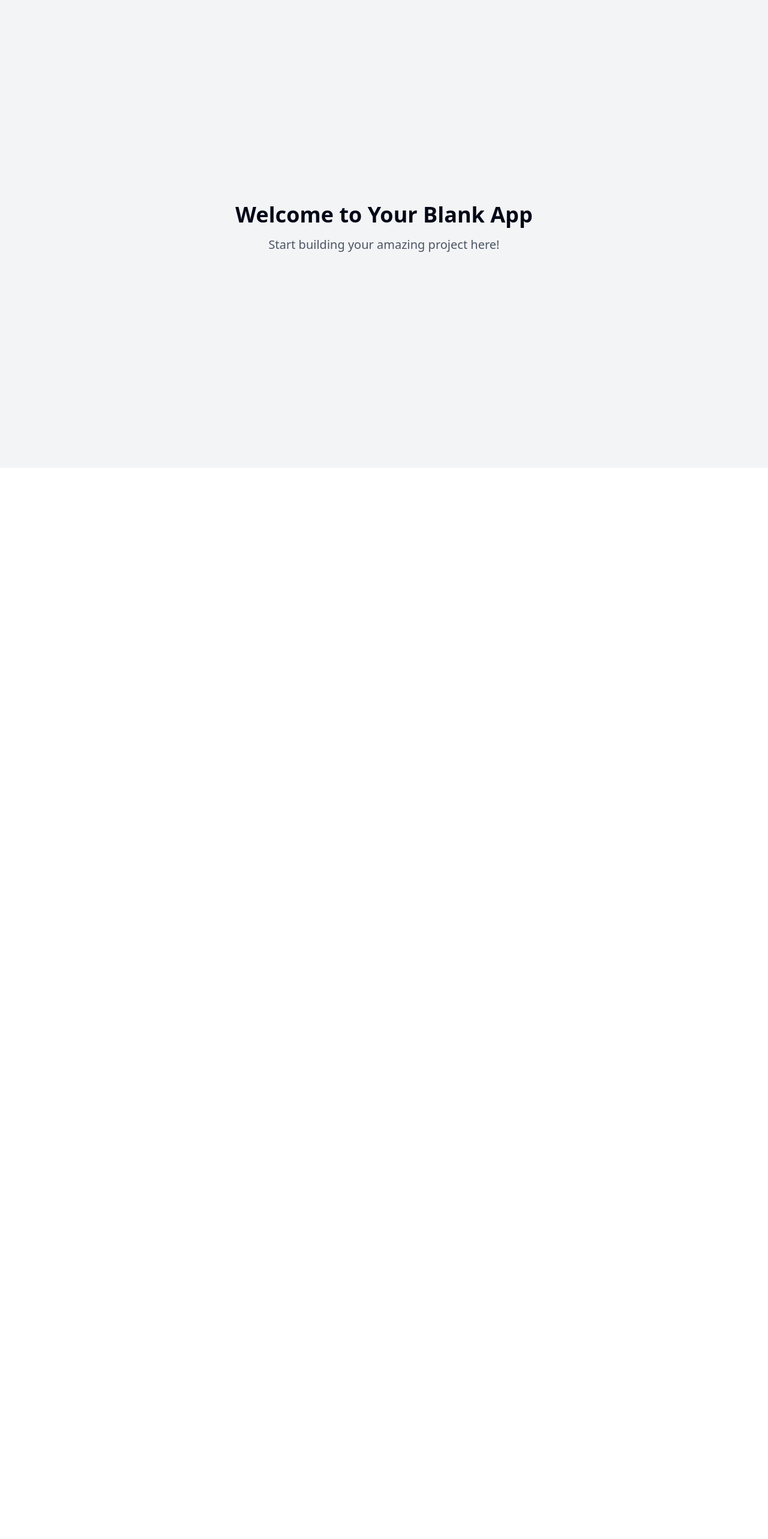
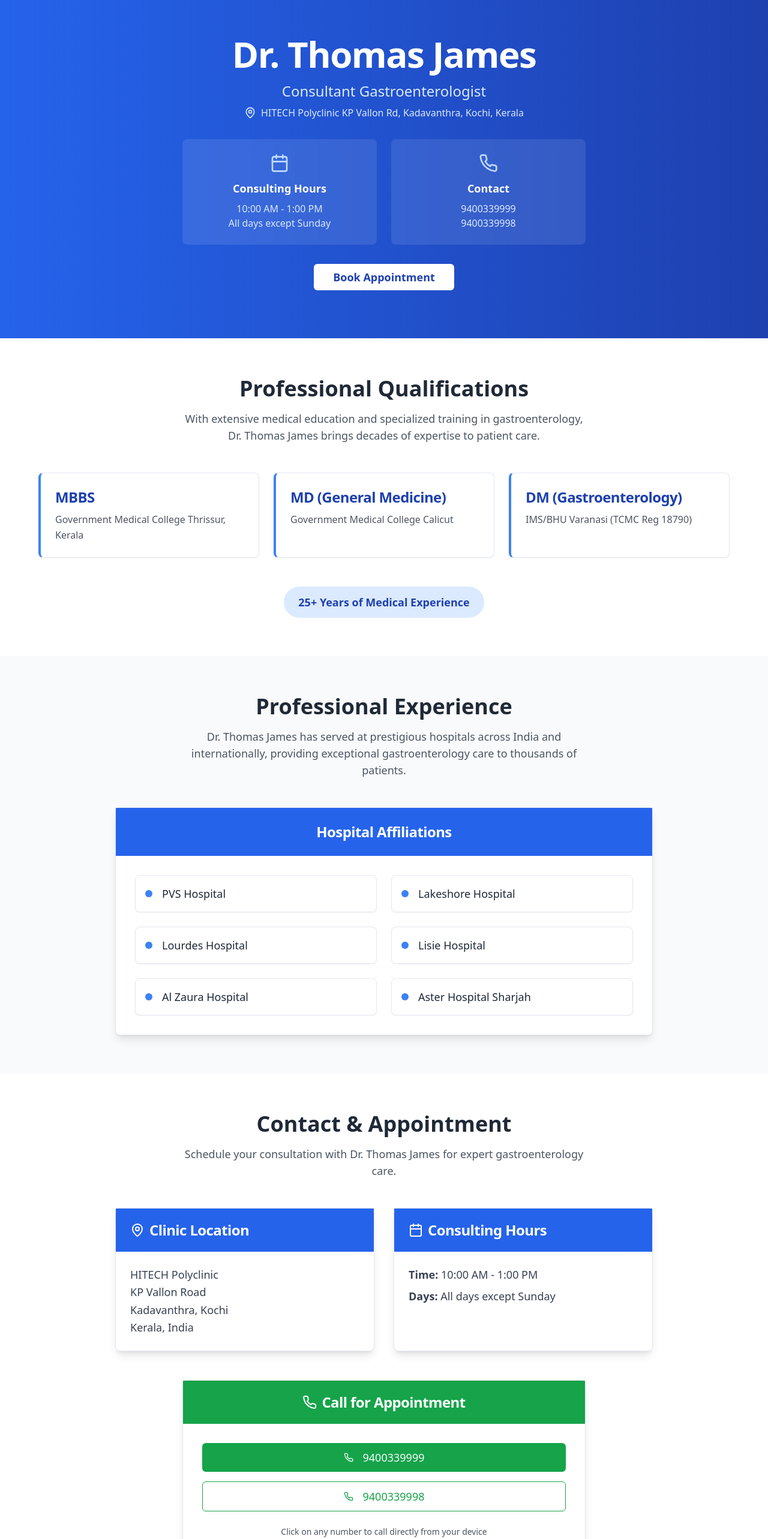
Before and after one commit to MySitesBallAd/dr-james-appointment-hub, a React (Vite) app: page / in a window 1280 px wide. Shown: the part 20-2586 px from the top of the page at 60% size. Before the commit the page ends 800 px from the top, so only its background shows below. Built offline with nearby package versions, Linux system fonts and the light colour scheme.

Commit message:
Add doctor profile website
Create a static website to display doctor's credentials and contact information.

```diff
--- /dev/null
+++ b/src/components/Contact.tsx
@@ -0,0 +1,96 @@
+
+import { Card, CardContent, CardHeader, CardTitle } from "@/components/ui/card";
+import { Button } from "@/components/ui/button";
+import { Phone, MapPin, Calendar, Mail } from "lucide-react";
+
+const Contact = () => {
+  const handlePhoneCall = (phoneNumber: string) => {
+    window.open(`tel:${phoneNumber}`, '_self');
+  };
+
+  return (
+    <section className="py-16 px-4 bg-white">
+      <div className="max-w-6xl mx-auto">
+        <div className="text-center mb-12">
+          <h2 className="text-4xl font-bold text-gray-800 mb-4">
+            Contact & Appointment
+          </h2>
+          <p className="text-lg text-gray-600 max-w-2xl mx-auto">
+            Schedule your consultation with Dr. Thomas James for expert gastroenterology care.
+          </p>
+        </div>
+
+        <div className="grid md:grid-cols-2 gap-8 max-w-4xl mx-auto">
+          <Card className="shadow-lg hover:shadow-xl transition-shadow duration-300">
+            <CardHeader className="bg-blue-600 text-white">
+              <CardTitle className="flex items-center">
+                <MapPin className="w-6 h-6 mr-2" />
+                Clinic Location
+              </CardTitle>
+            </CardHeader>
+            <CardContent className="p-6">
+              <p className="text-gray-700 leading-relaxed text-lg">
+                HITECH Polyclinic<br />
+                KP Vallon Road<br />
+                Kadavanthra, Kochi<br />
+                Kerala, India
+              </p>
+            </CardContent>
+          </Card>
+
+          <Card className="shadow-lg hover:shadow-xl transition-shadow duration-300">
+            <CardHeader className="bg-blue-600 text-white">
+              <CardTitle className="flex items-center">
+                <Calendar className="w-6 h-6 mr-2" />
+                Consulting Hours
+              </CardTitle>
+            </CardHeader>
+            <CardContent className="p-6">
+              <div className="text-lg text-gray-700 space-y-2">
+                <p><strong>Time:</strong> 10:00 AM - 1:00 PM</p>
+                <p><strong>Days:</strong> All days except Sunday</p>
+              </div>
+            </CardContent>
+          </Card>
+        </div>
+
+        <div className="mt-12 text-center">
+          <Card className="max-w-2xl mx-auto shadow-lg">
+            <CardHeader className="bg-green-600 text-white">
+              <CardTitle className="flex items-center justify-center">
+                <Phone className="w-6 h-6 mr-2" />
+                Call for Appointment
+              </CardTitle>
+            </CardHeader>
+            <CardContent className="p-8">
+              <div className="space-y-4">
+                <Button
+                  onClick={() => handlePhoneCall('9400339999')}
+                  className="w-full bg-green-600 hover:bg-green-700 text-lg py-6"
+                  size="lg"
+                >
+                  <Phone className="w-5 h-5 mr-2" />
+                  9400339999
+                </Button>
+                <Button
+                  onClick={() => handlePhoneCall('9400339998')}
+                  variant="outline"
+                  className="w-full border-green-600 text-green-600 hover:bg-green-50 text-lg py-6"
+                  size="lg"
+                >
+                  <Phone className="w-5 h-5 mr-2" />
+                  9400339998
+                </Button>
+              </div>
+              <p className="text-gray-600 mt-6 text-sm">
+                Click on any number to call directly from your device
+              </p>
+            </CardContent>
+          </Card>
+        </div>
+      </div>
+    </section>
+  );
+};
+
+export default Contact;
--- /dev/null
+++ b/src/components/Credentials.tsx
@@ -0,0 +1,62 @@
+
+import { Card, CardContent, CardHeader, CardTitle } from "@/components/ui/card";
+
+const Credentials = () => {
+  const qualifications = [
+    {
+      degree: "MBBS",
+      institution: "Government Medical College Thrissur, Kerala",
+    },
+    {
+      degree: "MD (General Medicine)",
+      institution: "Government Medical College Calicut",
+    },
+    {
+      degree: "DM (Gastroenterology)",
+      institution: "IMS/BHU Varanasi (TCMC Reg 18790)",
+    },
+  ];
+
+  return (
+    <section className="py-16 px-4 bg-white">
+      <div className="max-w-6xl mx-auto">
+        <div className="text-center mb-12">
+          <h2 className="text-4xl font-bold text-gray-800 mb-4">
+            Professional Qualifications
+          </h2>
+          <p className="text-lg text-gray-600 max-w-2xl mx-auto">
+            With extensive medical education and specialized training in gastroenterology,
+            Dr. Thomas James brings decades of expertise to patient care.
+          </p>
+        </div>
+
+        <div className="grid md:grid-cols-3 gap-6">
+          {qualifications.map((qual, index) => (
+            <Card key={index} className="hover:shadow-lg transition-shadow duration-300 border-l-4 border-l-blue-500">
+              <CardHeader className="pb-2">
+                <CardTitle className="text-2xl font-bold text-blue-800">
+                  {qual.degree}
+                </CardTitle>
+              </CardHeader>
+              <CardContent>
+                <p className="text-gray-600 leading-relaxed">
+                  {qual.institution}
+                </p>
+              </CardContent>
+            </Card>
+          ))}
+        </div>
+
+        <div className="text-center mt-12">
+          <div className="inline-block bg-blue-100 px-6 py-3 rounded-full">
+            <span className="text-blue-800 font-semibold text-lg">
+              25+ Years of Medical Experience
+            </span>
+          </div>
+        </div>
+      </div>
+    </section>
+  );
+};
+
+export default Credentials;
--- /dev/null
+++ b/src/components/Experience.tsx
@@ -0,0 +1,52 @@
+
+import { Card, CardContent, CardHeader, CardTitle } from "@/components/ui/card";
+
+const Experience = () => {
+  const hospitals = [
+    "PVS Hospital",
+    "Lakeshore Hospital",
+    "Lourdes Hospital",
+    "Lisie Hospital",
+    "Al Zaura Hospital",
+    "Aster Hospital Sharjah"
+  ];
+
+  return (
+    <section className="py-16 px-4 bg-gray-50">
+      <div className="max-w-6xl mx-auto">
+        <div className="text-center mb-12">
+          <h2 className="text-4xl font-bold text-gray-800 mb-4">
+            Professional Experience
+          </h2>
+          <p className="text-lg text-gray-600 max-w-2xl mx-auto">
+            Dr. Thomas James has served at prestigious hospitals across India and internationally,
+            providing exceptional gastroenterology care to thousands of patients.
+          </p>
+        </div>
+
+        <Card className="max-w-4xl mx-auto shadow-lg">
+          <CardHeader className="text-center bg-blue-600 text-white">
+            <CardTitle className="text-2xl">Hospital Affiliations</CardTitle>
+          </CardHeader>
+          <CardContent className="p-8">
+            <div className="grid md:grid-cols-2 gap-6">
+              {hospitals.map((hospital, index) => (
+                <div
+                  key={index}
+                  className="flex items-center p-4 bg-white rounded-lg shadow-sm border hover:shadow-md transition-shadow duration-300"
+                >
+                  <div className="w-3 h-3 bg-blue-500 rounded-full mr-4"></div>
+                  <span className="text-gray-800 font-medium text-lg">
+                    {hospital}
+                  </span>
+                </div>
+              ))}
+            </div>
+          </CardContent>
+        </Card>
+      </div>
+    </section>
+  );
+};
+
+export default Experience;
--- /dev/null
+++ b/src/components/Hero.tsx
@@ -0,0 +1,49 @@
+
+import { Phone, MapPin, Calendar } from "lucide-react";
+import { Button } from "@/components/ui/button";
+
+const Hero = () => {
+  return (
+    <section className="relative bg-gradient-to-r from-blue-600 to-blue-800 text-white py-20 px-4">
+      <div className="max-w-6xl mx-auto text-center">
+        <div className="mb-8">
+          <h1 className="text-5xl md:text-6xl font-bold mb-4 tracking-tight">
+            Dr. Thomas James
+          </h1>
+          <p className="text-xl md:text-2xl text-blue-100 mb-2">
+            Consultant Gastroenterologist
+          </p>
+          <div className="flex items-center justify-center text-blue-100 mb-8">
+            <MapPin className="w-5 h-5 mr-2" />
+            <span>HITECH Polyclinic KP Vallon Rd, Kadavanthra, Kochi, Kerala</span>
+          </div>
+        </div>
+
+        <div className="grid md:grid-cols-2 gap-6 max-w-2xl mx-auto mb-8">
+          <div className="bg-white/10 backdrop-blur-sm rounded-lg p-6">
+            <Calendar className="w-8 h-8 mx-auto mb-3 text-blue-200" />
+            <h3 className="text-lg font-semibold mb-2">Consulting Hours</h3>
+            <p className="text-blue-100">10:00 AM - 1:00 PM</p>
+            <p className="text-blue-100">All days except Sunday</p>
+          </div>
+
+          <div className="bg-white/10 backdrop-blur-sm rounded-lg p-6">
+            <Phone className="w-8 h-8 mx-auto mb-3 text-blue-200" />
+            <h3 className="text-lg font-semibold mb-2">Contact</h3>
+            <p className="text-blue-100">9400339999</p>
+            <p className="text-blue-100">9400339998</p>
+          </div>
+        </div>
+
+        <Button
+          size="lg"
+          className="bg-white text-blue-800 hover:bg-blue-50 font-semibold px-8 py-3 text-lg"
+        >
+          Book Appointment
+        </Button>
+      </div>
+    </section>
+  );
+};
+
+export default Hero;
--- a/src/pages/Index.tsx
+++ b/src/pages/Index.tsx
@@ -1,12 +1,16 @@
-// Update this page (the content is just a fallback if you fail to update the page)
+
+import Hero from "@/components/Hero";
+import Credentials from "@/components/Credentials";
+import Experience from "@/components/Experience";
+import Contact from "@/components/Contact";
 
 const Index = () => {
   return (
-    <div className="min-h-screen flex items-center justify-center bg-gray-100">
-      <div className="text-center">
-        <h1 className="text-4xl font-bold mb-4">Welcome to Your Blank App</h1>
-        <p className="text-xl text-gray-600">Start building your amazing project here!</p>
-      </div>
+    <div className="min-h-screen bg-gradient-to-br from-blue-50 to-white">
+      <Hero />
+      <Credentials />
+      <Experience />
+      <Contact />
     </div>
   );
 };
```
